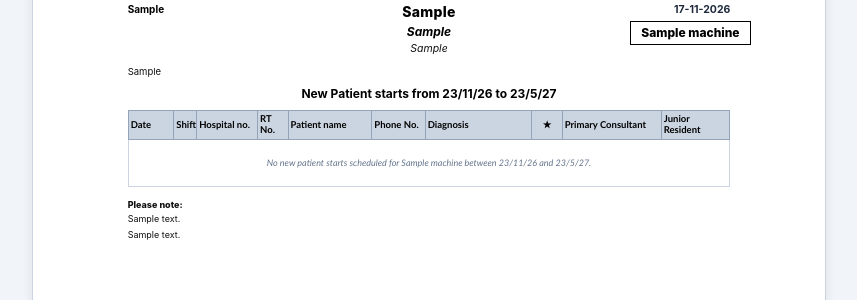
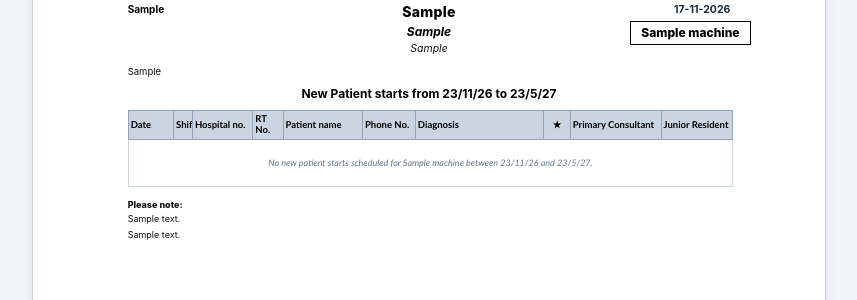
Before and after one commit to charun3v/pt_scheduler, a Django app: page /reports/print-schedule/ in a window 1280 px wide. Shown: the part 163-463 px from the top of the page, without its empty margins (211-1068 px from the left). Run offline with Django 5.2, Linux system fonts and the light colour scheme; a user stored in the database is signed in; tables that the repository leaves empty hold one stand-in row (values such as "Sample post").

Commit message:
Set Patient Name width to 60pt and Primary Consultant to 68pt

```diff
--- a/apps/reports/views.py
+++ b/apps/reports/views.py
@@ -1794,7 +1794,7 @@ def generate_technician_sheet_pdf(data):
     sig_dept = ParagraphStyle('KMIO_SigDept', parent=styles['Normal'], fontName='Helvetica-Bold', fontSize=8, leading=10, alignment=2)
 
     story = []
-    col_widths = [35, 14, 44, 24, 68, 40, 86, 20, 73, 49.5]
+    col_widths = [35, 14, 44, 24, 60, 40, 96, 20, 68, 52.5]
 
     is_first_page_of_doc = True
     for sheet in data['sheets']:
--- a/templates/reports/print_technician_sheet.html
+++ b/templates/reports/print_technician_sheet.html
@@ -370,15 +370,15 @@
                     <thead>
                         <tr>
                             <th style="width: 12mm;">Date</th>
-                            <th style="width: 6mm; text-align: center;">Shift</th>
+                            <th style="width: 5mm; text-align: center;">Shift</th>
                             <th style="width: 16mm;">Hospital no.</th>
                             <th style="width: 8mm;">RT No.</th>
-                            <th style="width: 22mm;">Patient name</th>
+                            <th style="width: 21mm;">Patient name</th>
                             <th style="width: 14mm;">Phone No.</th>
-                            <th style="width: 28mm;">Diagnosis</th>
-                            <th style="width: 8mm; text-align: center;" title="Special Techniques">★</th>
-                            <th style="width: 26mm;">Primary Consultant</th>
-                            <th style="width: 18mm;">Junior Resident</th>
+                            <th style="width: 34mm;">Diagnosis</th>
+                            <th style="width: 7mm; text-align: center;" title="Special Techniques">★</th>
+                            <th style="width: 24mm;">Primary Consultant</th>
+                            <th style="width: 19mm;">Junior Resident</th>
                         </tr>
                     </thead>
                     <tbody>
```
